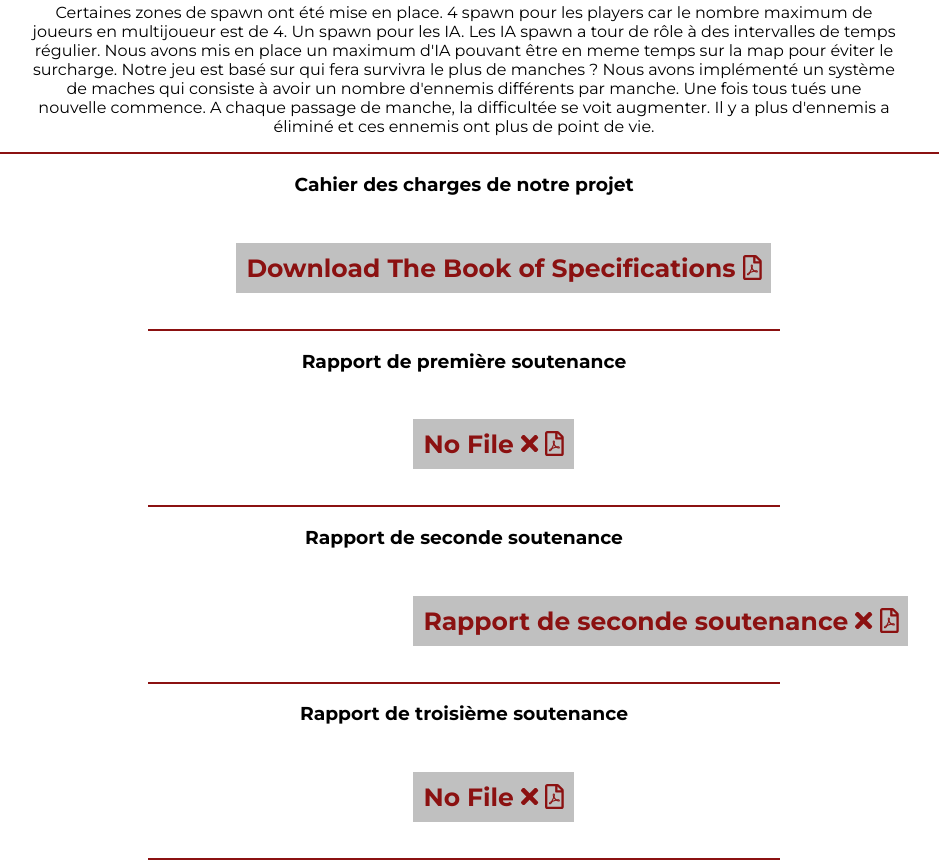
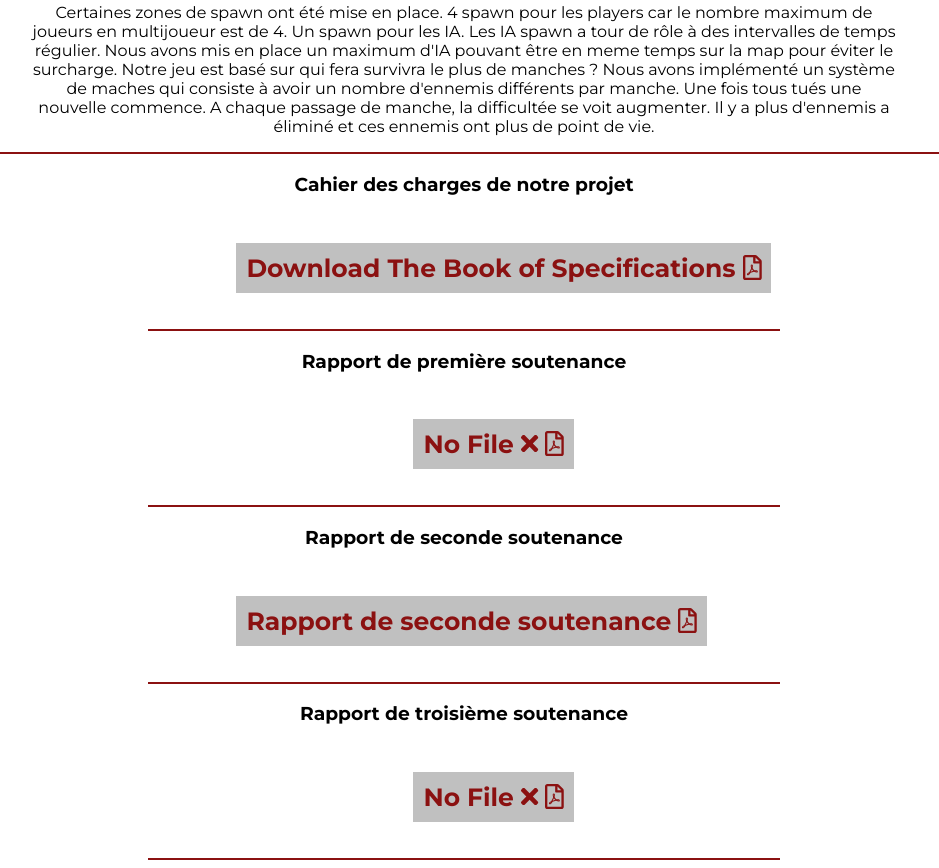
Before and after one commit to hugues-lbdc/satsuma_game.github.io, a plain HTML site: page Actualités.html in a window 1280 px wide. Shown: the part 3403-4271 px from the top of the page, without its empty margins (176-1115 px from the left). Drawn offline with Linux system fonts and the light colour scheme.

Commit message:
rendu modif

```diff
--- a/Actualités.html
+++ b/Actualités.html
@@ -293,12 +293,11 @@
 		</div>
 		<br><br>
 		<hr style="height: 2px; color: #8B1111; background-color: #8B1111; width: 50%; border: none;">
-		<div class="première_soutenance">
+		<div class="cahier_des_charges">
 			<h3 id="cahier">Rapport de seconde soutenance</h3>
 			<br><br>
-			<a class="download_cahier prems" href="download/rapport_de_soutenance_2.pdf">
+			<a class="download_cahier" href="download/rapport_de_soutenance_2.pdf">
 				Rapport de seconde soutenance
-				<i class="fas fa-times"></i>
 				<i class="far fa-file-pdf"></i>
 			</a>
 		</div>
```
